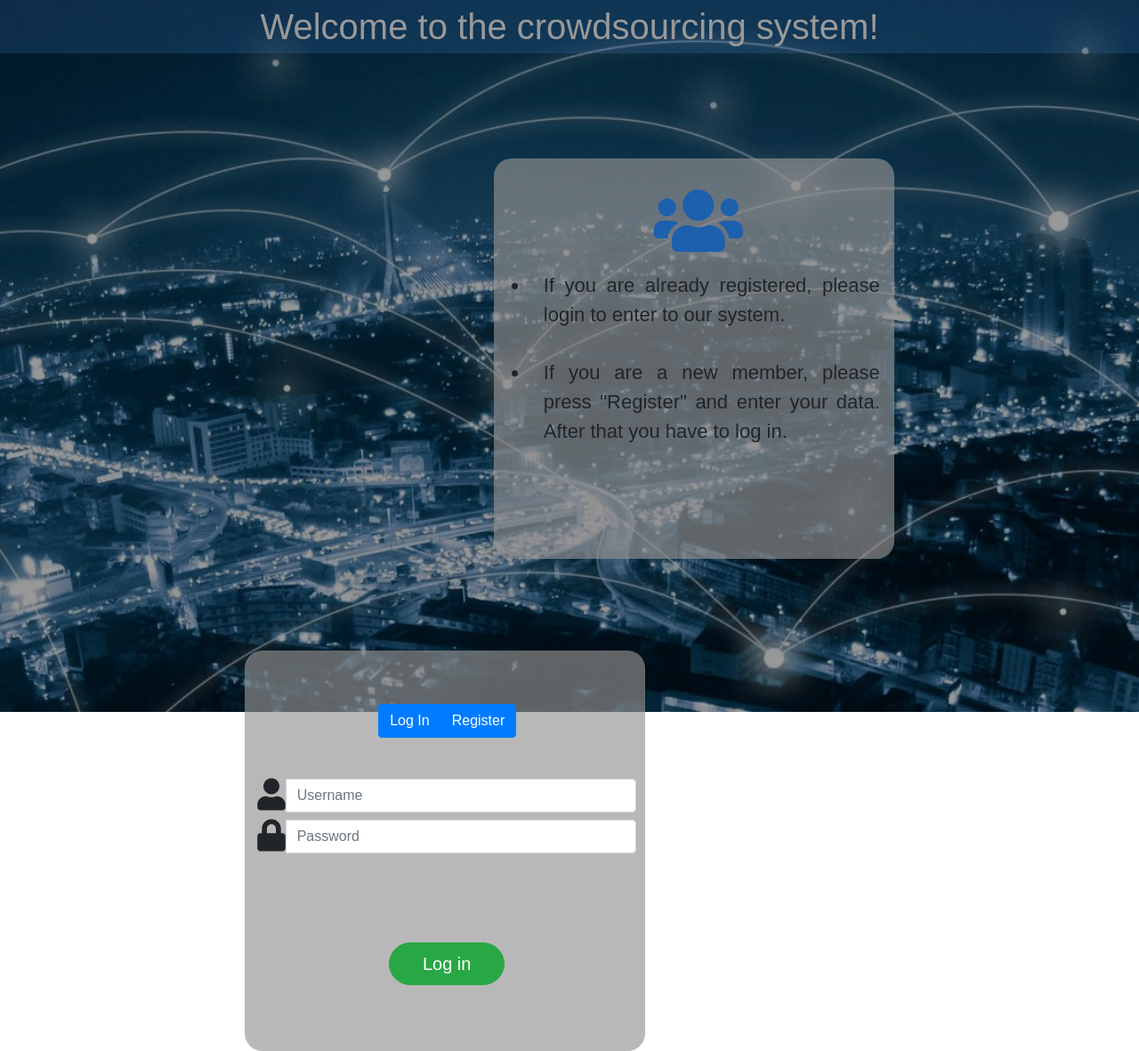
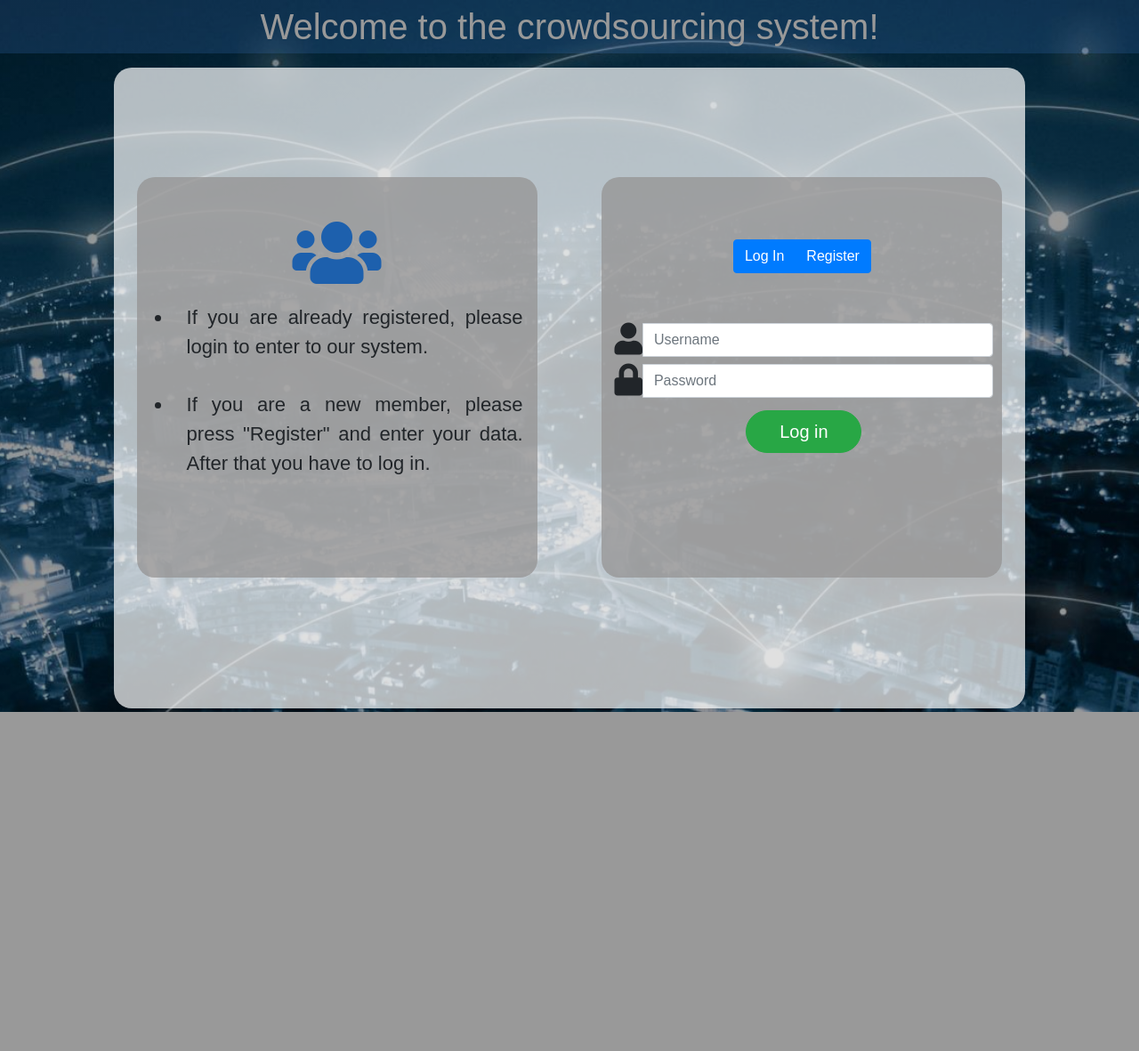
Before and after one commit to p-vrachnis/web_project, a PHP site: page / in a window 1280 px wide. Shown: the whole page at 89% size. After the commit the page ends 800 px from the top, so only its background shows below. Run offline with PHP 8.4, Linux system fonts and the light colour scheme; some web fonts are replaced.

Commit message:
fix website scaling

```diff
--- a/main/main.css
+++ b/main/main.css
@@ -1,16 +1,14 @@
 @import url('https://fonts.googleapis.com/css?family=Alatsi&display=swap');
 
-.hero{
-    top: 0;
-    left: 0;
+.design{
     height: 100%;
     width: 100%;
     position: absolute;
-    background-color: #000000;
     background-image: linear-gradient(rgba(0,0,0,0.4),rgba(0,0,0,0.4)), url(background.jpg);
+    background-repeat: repeat-y;
     background-position: center;
-    background-repeat: no-repeat;
     background-size: cover;
+    overflow-x: scroll;
 }
 
 
@@ -27,8 +25,9 @@
 }
 
 #fa-users{
-    margin-top: 30px;
-    margin-left: 40%;
+    margin-top: 10%;
+    display: block;
+    text-align: center;
     color: rgb(29, 96, 173);
 }
 
@@ -42,45 +41,63 @@
     text-align: center;
 }
 
+.white-background{
+  position: absolute;
+  left: 0;
+  right: 0;
+  margin-left: auto;
+  margin-right: auto;
+  background-color: white;
+  background-color:rgba(255, 255, 255, 0.7);
+  width: 80%;
+  min-height:90%;
+  padding: 2%;
+  border-radius: 20px;
+}
+
 .form-box {
     font-family: Alatsi, sans-serif;
-    display: block;
-    margin-top: 8%;
+    position: relative;
     width: 450px;
     height: 450px;
-    background: rgba(148, 147, 147, 0.65);
-    overflow: hidden;
+    margin-top: 10%;
+    background: rgba(148, 147, 147, 0.75);
     border-radius: 20px;
     border: none;
+    overflow: hidden;
 }
 
-
 #box-1{
-    float: left;
-    position: relative;
-    margin-left: 21.5%;
+  float: left;
 }
 
 #box-2{
-    float: right;
-    position: relative;
-    margin-right: 21.5%;
+  float: right;
+}
+
+@media screen and (max-width: 1185px) {
+  #box-1 {
+    width: 100%;
+    margin-top: 0%;
+  }
+  #box-2 {
+    width: 100%;
+    margin-top: 2%;
+  }
 }
 
 .button-box{
-    left: 150px;
+    text-align: center;
+    padding: 10px;
     margin: 60px auto;
-    position: relative;
     width: auto;
 }
+
 
 .btn-success{
     transition: 0.35s ease-in-out;
     border-radius: 30px;
-    margin-top: 80px;
-    position: absolute;
-    left: 160px;
-    top: 100px;
+    margin-top: 60px;
     width: 130px;
 }
 
@@ -88,13 +105,18 @@
     background: rgb(28, 128, 45);
 }
 
+#btnLogin{
+  margin: auto;
+}
+
+#btnRegister{
+  margin: auto;
+}
+
 .input-group{
     width: 100%;
     padding: 2px 5px;
     margin: 2px;
-    border-left: 0;
-    border-top: 0;
-    border-right: 0;
     outline: none;
     font-size: 18px;
     top: -10px;
@@ -105,6 +127,6 @@
 }
 
 #register{
-    left: 450px;
-    top: -100px;
+    left: 1000px;
+    top: -40%;
 }
--- a/main/main.js
+++ b/main/main.js
@@ -3,11 +3,11 @@
 var y = document.getElementById("register");
 
 function register(){
-    x.style.left = "-500px";
+    x.style.left = "-1000px";
     y.style.left = "0px";
 }
 
 function login(){
     x.style.left = "0px";
-    y.style.left = "450px";
+    y.style.left = "1000px";
 }
--- a/main/main.php
+++ b/main/main.php
@@ -17,18 +17,19 @@
 </head>
 
 <body>
-    <div class="hero">
+    <div class="design">
         <div id="top-header">
             <p>Welcome to the crowdsourcing system!</p>
         </div>
-        <div class="form-box" id="box-2">
+        <div class="white-background">
+          <div class="form-box" id="box-1">
               <i class="fa fa-users fa-5x" id="fa-users"></i>
               <ul class="entry-list">
                   <li>If you are already registered, please login to enter to our system.</li>
                   <li>If you are a new member, please press "Register" and enter your data. After that you have to log in.</li>
               </ul>
           </div>
-        <div class="form-box" id="box-1">
+          <div class="form-box" id="box-2">
               <div class="button-box">
                   <div class="btn-group btn-group-justified">
                   <button type="button" class="btn btn-primary" onclick="login()" >Log In</button>
@@ -56,7 +57,7 @@
                       <input id="password" type="password" class="form-control" name="password" placeholder="Password">
                   </div>
                   <div class="input-group">
-                    <i class="fa fa-envelope fa-lg"></i>
+                      <i class="fa fa-envelope fa-2x"></i>
                       <input id="email" type="email" class="form-control" name="email" placeholder="Email" >
                   </div>
                   <div>
@@ -64,6 +65,7 @@
                   </div>
                   <button id="btnRegister" type="submit" name="submit" class="btn btn-success btn-lg">Register</button>
               </form>
+          </div>
         </div>
     </div>
 
```
Lines whose indentation alone changed are shown as unchanged.
